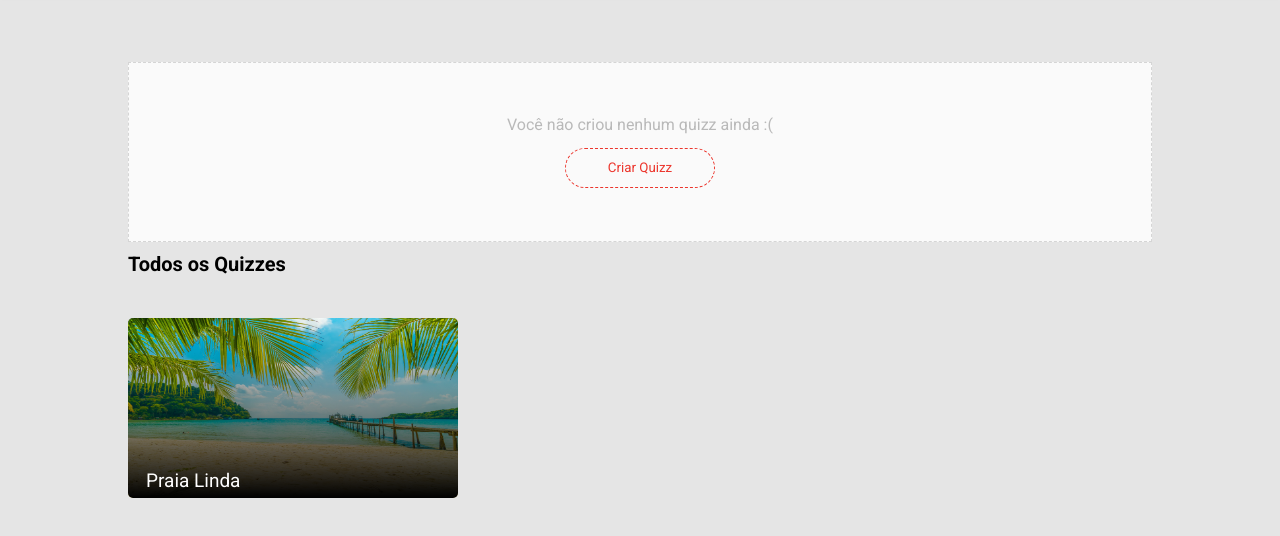
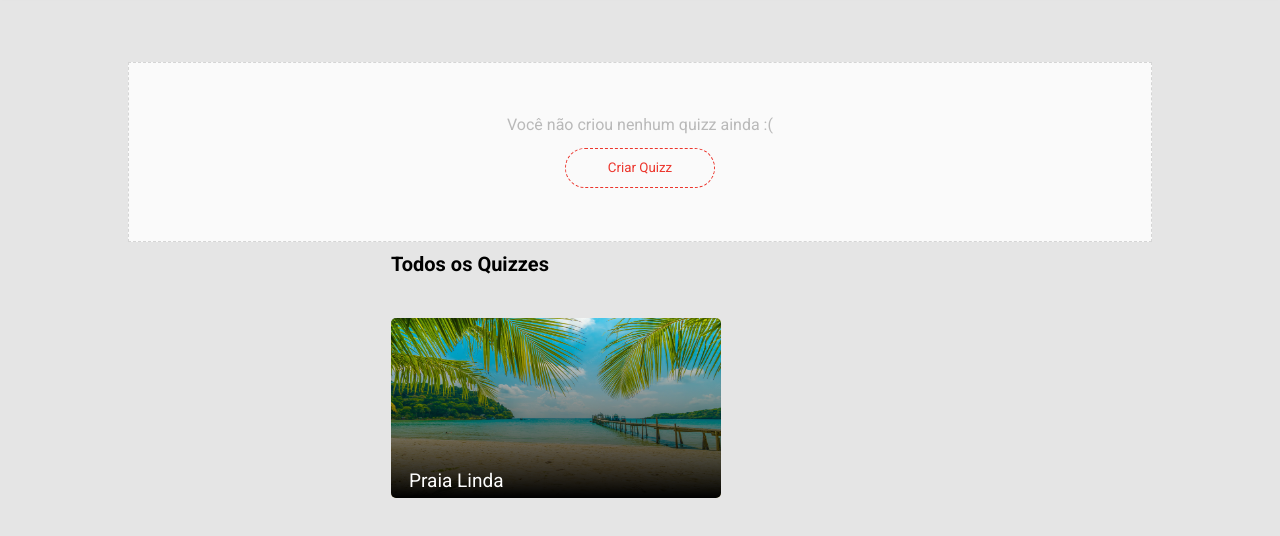
Before and after one commit to JpVargas0907/buzzQuizz, a plain HTML site: page Tela1/home.html in a window 1280 px wide. Shown: the part 78-614 px from the top of the page. Drawn offline with nearby package versions, Linux system fonts and the light colour scheme; no server answers; files whose address does not match are found by name.

Commit message:
Adicionei comentário no js

```diff
--- a/Tela1/home.css
+++ b/Tela1/home.css
@@ -69,7 +69,7 @@ main{
 .lista-quizzes{
     display: flex;
     flex-wrap: wrap;
-    width: 80%;
+    max-width: 80%;
     height: 300px;
     padding: 0;
 }
--- a/script.js
+++ b/script.js
@@ -1,3 +1,5 @@
+// Buscando e listando os quizzes no servidor
+
 let quizzes = []
 
 buscarDados()
```
